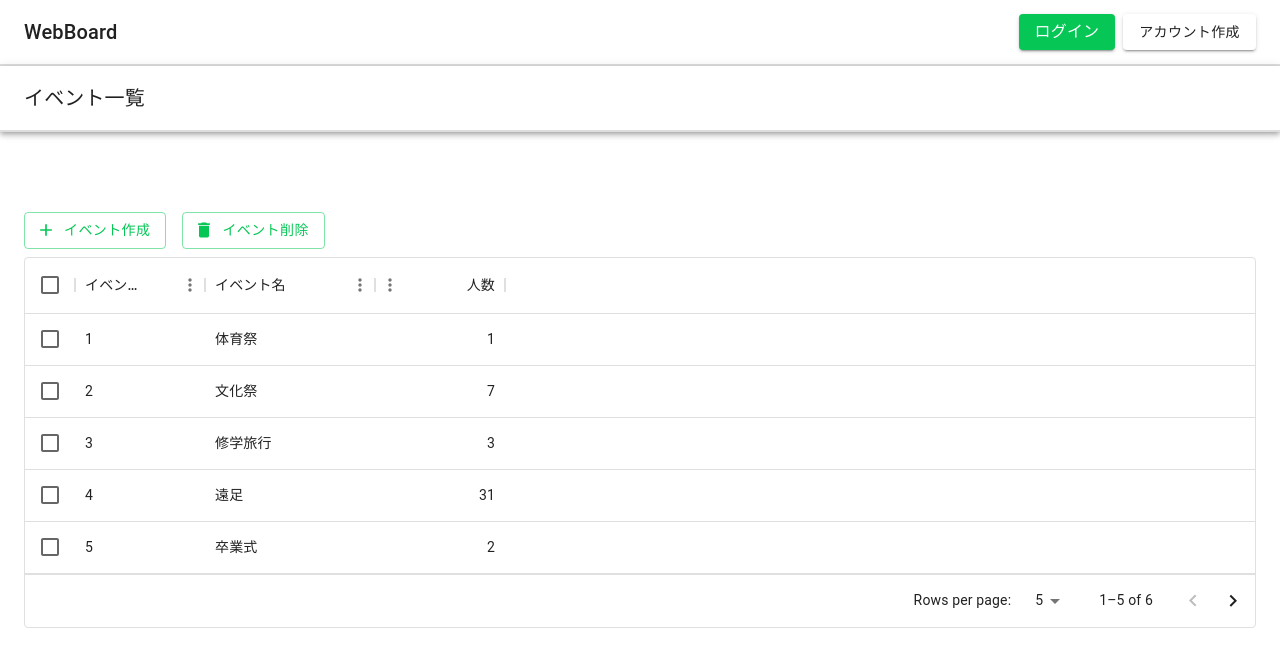
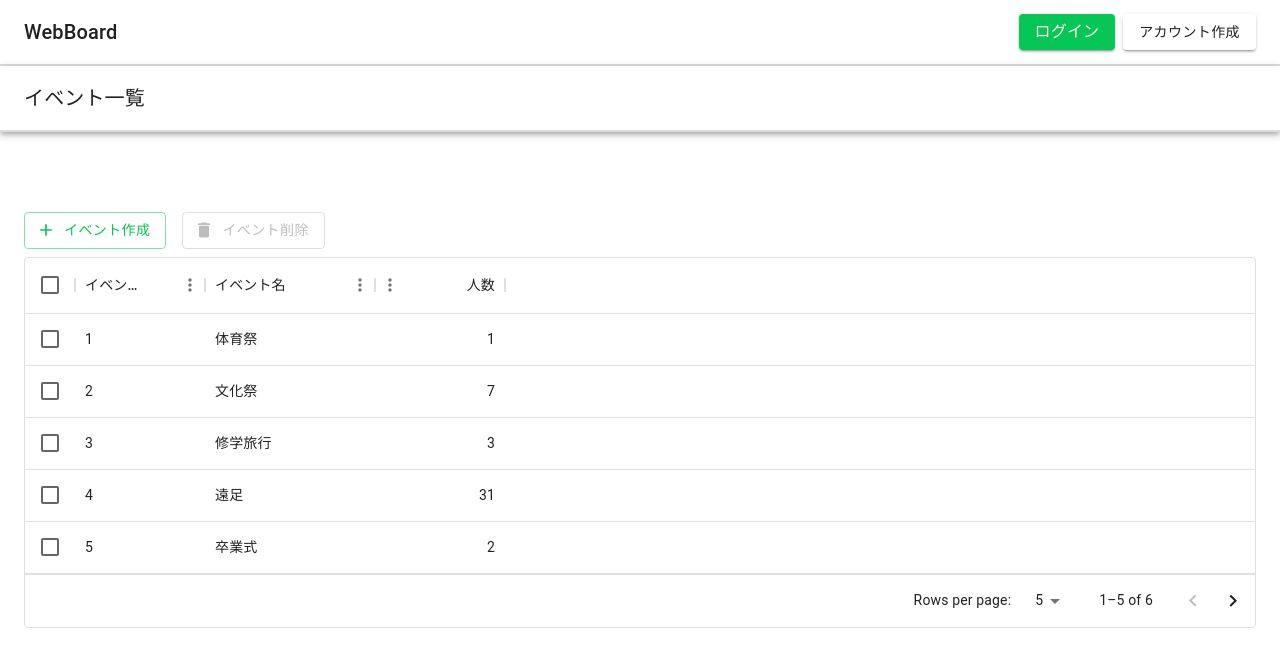
Before and after one commit to naka520/hazimete_mosafrontend, a React (Create React App) app: page /Administrator in a window 1280 px wide. Shown: the top 666 px of the page. Built offline with nearby package versions, Linux system fonts and the light colour scheme.

Commit message:
チェックボックスを選択してない時にボタンが非表示になるように

```diff
--- a/src/administrator.tsx
+++ b/src/administrator.tsx
@@ -15,6 +15,8 @@ import Modal from "@mui/material/Modal";
 import TextField from "@mui/material/TextField";
 import { ThemeProvider, createTheme } from "@mui/material/styles";
 import Chip from "@mui/material/Chip";
+import { GridRowId } from "@mui/x-data-grid";
+import { useState } from "react";
 
 declare module "@mui/material/styles" {
   interface Palette {
@@ -74,12 +76,18 @@ const rows = [
 function Administrator() {
   const [openOne, setOpenOne] = React.useState(false);
   const [openTwo, setOpenTwo] = React.useState(false);
+  const [isCheckboxSelected, setIsCheckboxSelected] = useState(false);
 
   const handleOpenOne = () => setOpenOne(true);
   const handleCloseOne = () => setOpenOne(false);
 
   const handleOpenTwo = () => setOpenTwo(true);
   const handleCloseTwo = () => setOpenTwo(false);
+
+  const handleSelectionModelChange = (selectionModel: GridRowId[]) => {
+    setIsCheckboxSelected(selectionModel.length > 0);
+    console.log("選択された行のID:", selectionModel);
+  };
 
   return (
     <div style={{ height: 400, width: "100%" }}>
@@ -153,6 +161,7 @@ function Administrator() {
                 onClick={handleOpenTwo}
                 variant="outlined"
                 startIcon={<DeleteIcon />}
+                disabled={!isCheckboxSelected}
               >
                 イベント削除
               </Button>
@@ -227,6 +236,7 @@ function Administrator() {
             }}
             pageSizeOptions={[5, 10]}
             checkboxSelection
+            onRowSelectionModelChange={handleSelectionModelChange}
           />
         </Container>
       </React.Fragment>
```
